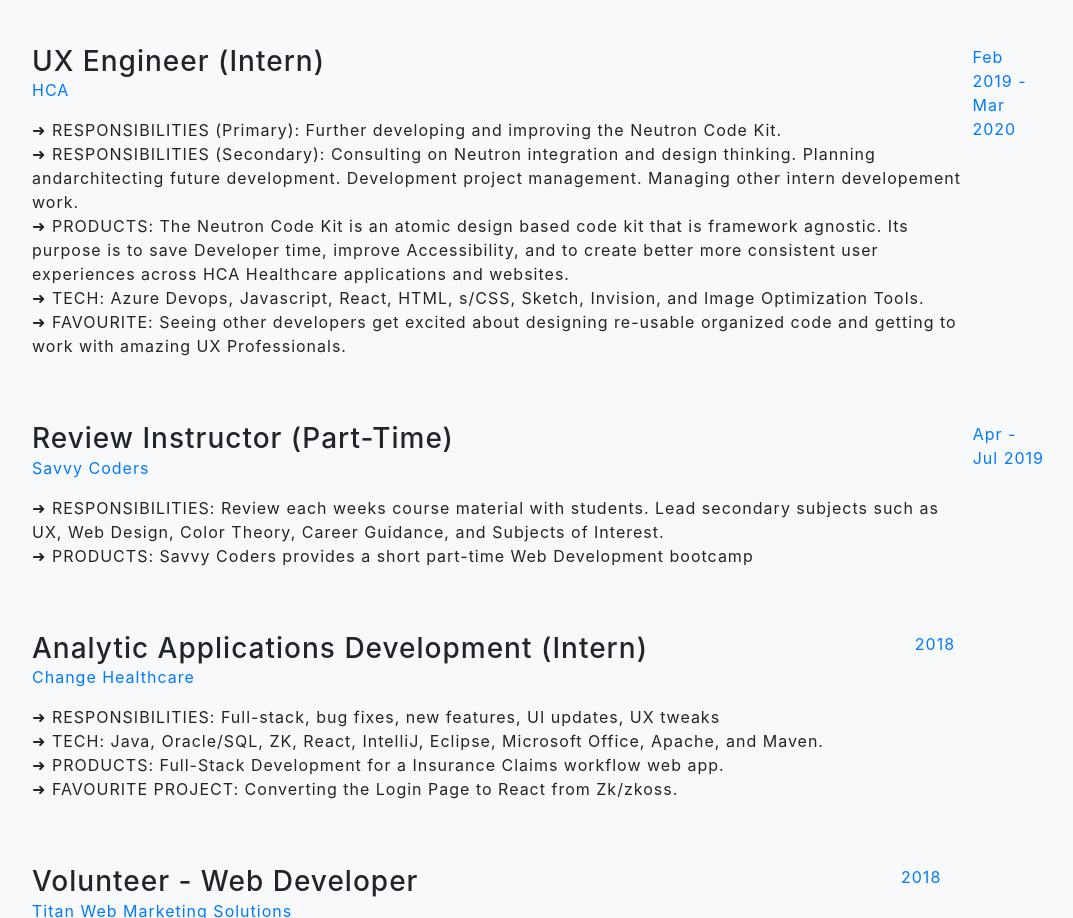
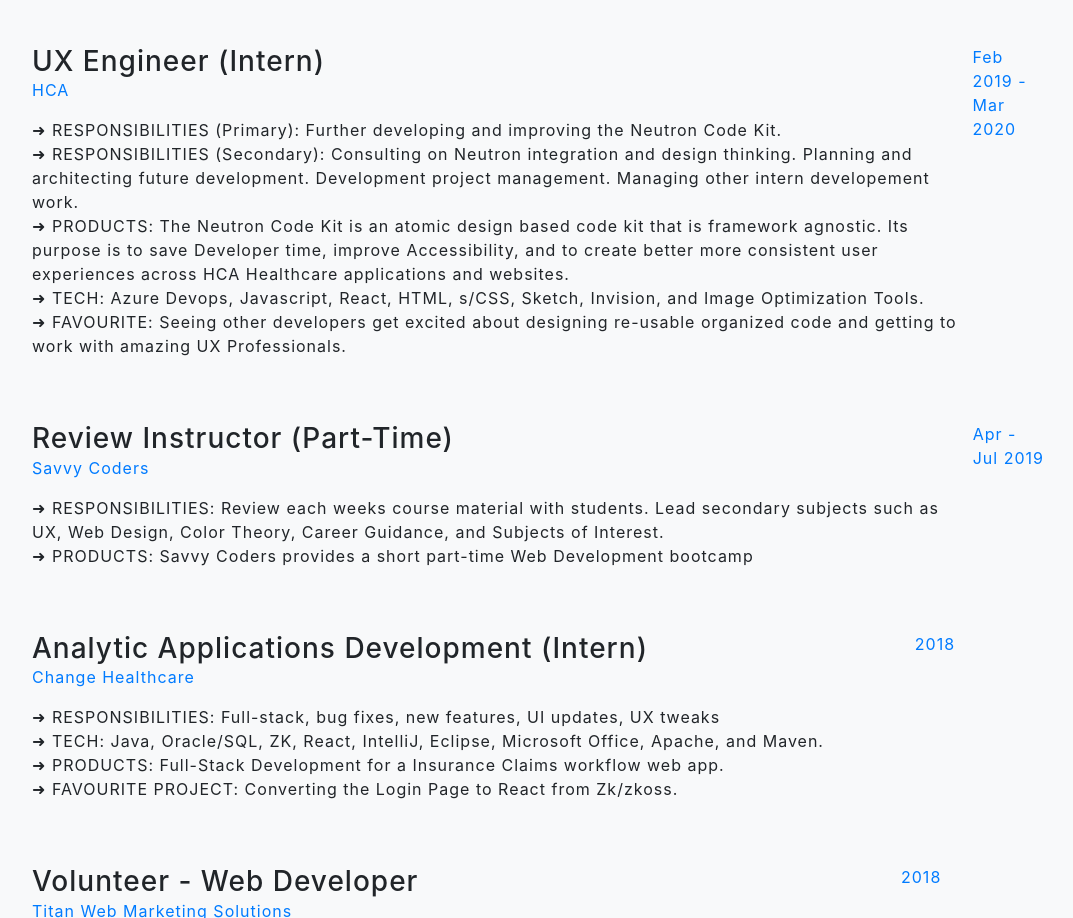
Before and after one commit to DanielBabcock/DanielBabcock.github.io, a website with bundled scripts: page index.html in a window 1280 px wide. Shown: the part 5185-6103 px from the top of the page, without its empty margins (101-1174 px from the left). Built offline with nearby package versions, Linux system fonts and the light colour scheme; files whose address does not match are found by name.

Commit message:
Update index.html

```diff
--- a/index.html
+++ b/index.html
@@ -160,7 +160,7 @@
                   </div>
                 </div>
                 <p> ➜ RESPONSIBILITIES (Primary): Further developing and improving the Neutron Code Kit.  <br>
-                ➜ RESPONSIBILITIES (Secondary): Consulting on Neutron integration and design thinking. Planning andarchitecting
+                ➜ RESPONSIBILITIES (Secondary): Consulting on Neutron integration and design thinking. Planning and architecting
                 future development. Development project
                 management. Managing other intern developement work.<br>
                 ➜ PRODUCTS: The Neutron Code Kit is an atomic design based code kit that is framework agnostic. Its purpose is to save Developer
```
